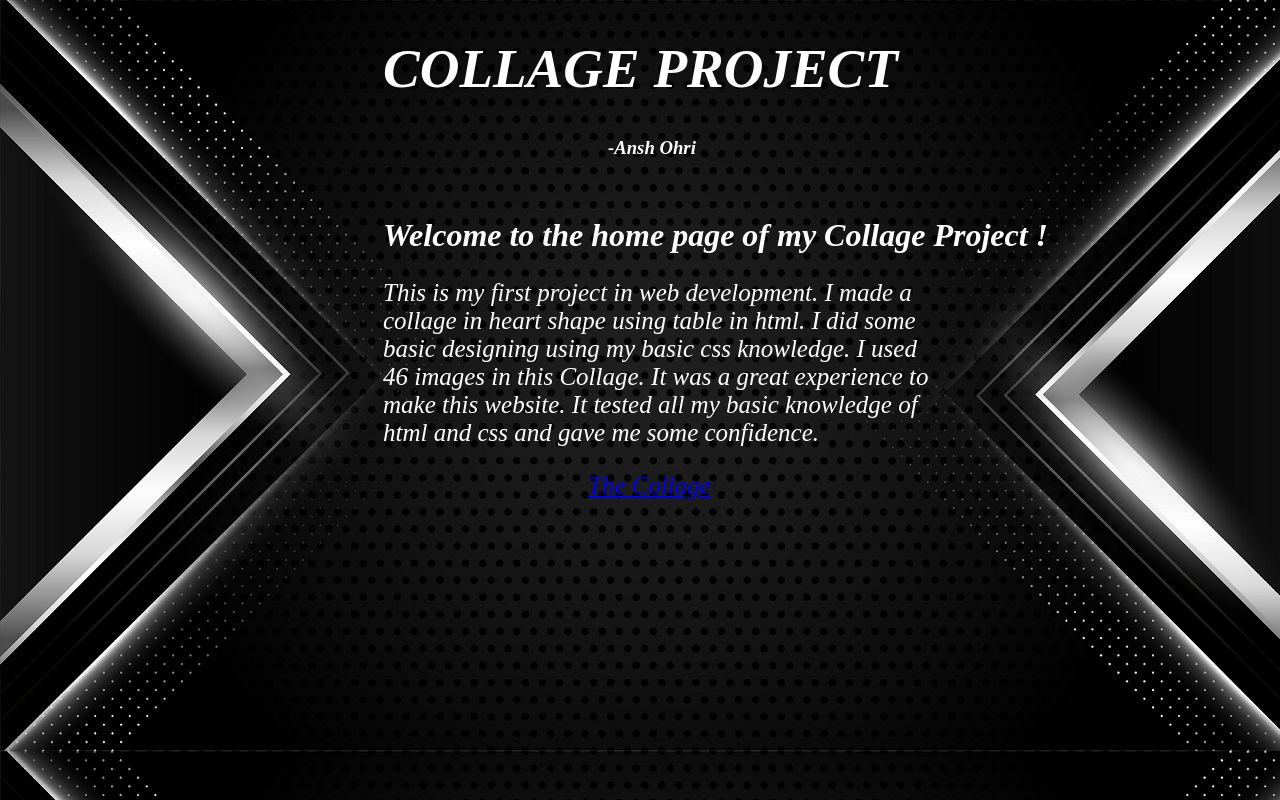
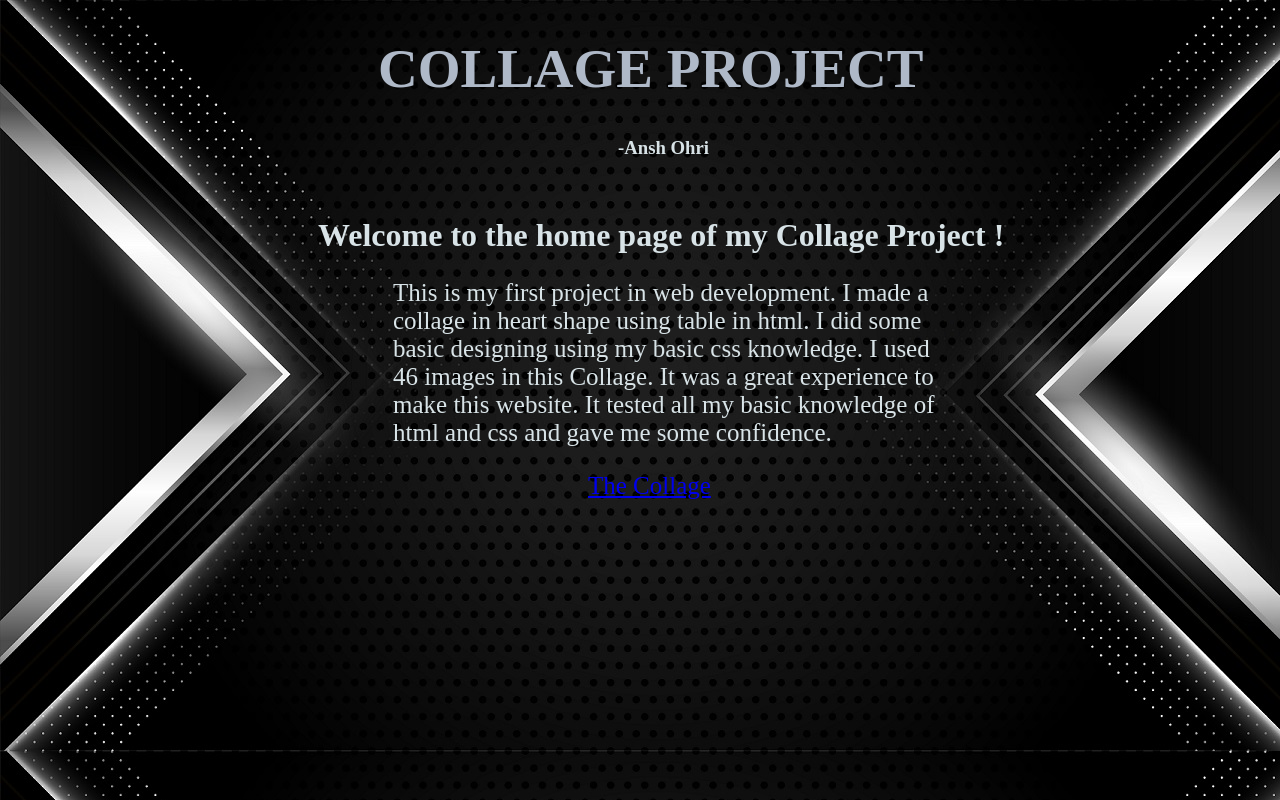
Before and after one commit to AnshOhri/Collage, a plain HTML site: page index.html in a window 1280 px wide. Drawn offline with Linux system fonts and the light colour scheme.

Commit message:
Add files via upload

```diff
--- a/css/style2.css
+++ b/css/style2.css
@@ -4,35 +4,30 @@ body{
 }
 .heading{
   font-size: 55px;
-  color: white;
-  margin-left: 375px;
-  font-style: oblique;
+  color: #afb9c8;
+  margin-left: 370px;
 }
 
 .mainpara{
   font-size: 25px;
-  color: white;
-  margin-left: 375px;
-  font-style: oblique;
+  color: #d8e3e7;
+  margin-left: 385px;
 }
 
 .heading3{
   font-size: 25px;
-  color: white;
+  color: #d8e3e7;
   margin-left: 580px;
-  font-style: oblique;
 }
 .heading2{
-  color: white;
-  margin-left: 600px;
-  font-style: oblique;
+  color: #d8e3e7;
+  margin-left: 610px;
 }
 .ha{
-  color: white;
-  margin-left: 375px;
-  font-style: oblique;
+  color: #d8e3e7;
+  margin-left: 310px;
 }
 .heading3:active{
-  color: white;
+  color: #d8e3e7;
 
 }
```
Also changed, not shown: index.html (+1 -1 lines).
